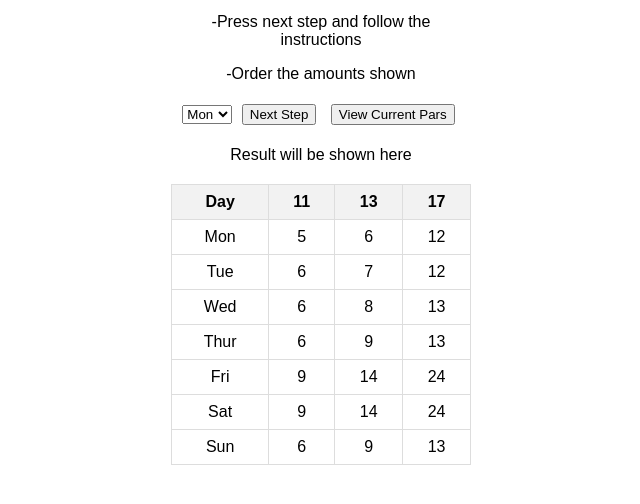
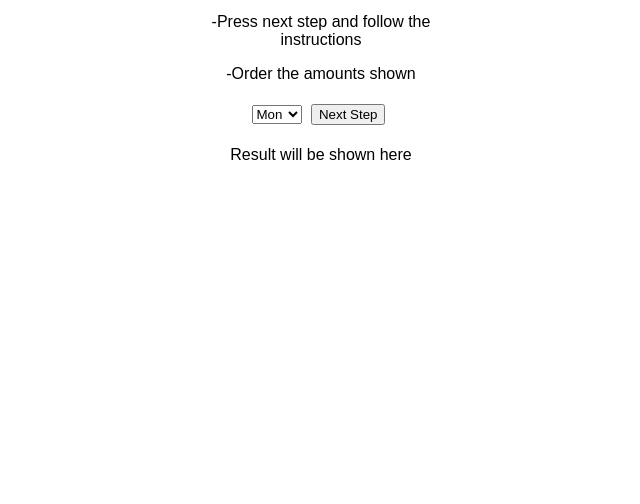
Before and after one commit to skrticshayne/dough_order_app, a plain HTML site: page index.html in a window 1280 px wide. Shown: the part 156-660 px from the top of the page, without its empty margins (319-959 px from the left). Drawn offline with Linux system fonts and the light colour scheme.

Commit message:
Update index.html

```diff
--- a/index.html
+++ b/index.html
@@ -24,7 +24,7 @@
         </select>
 
         <button id="nextStepBtn">Next Step</button>
-        <button id="viewParsBtn">View Current Pars</button>
+
 
         <p id="result">Result will be shown here</p>
 
```
